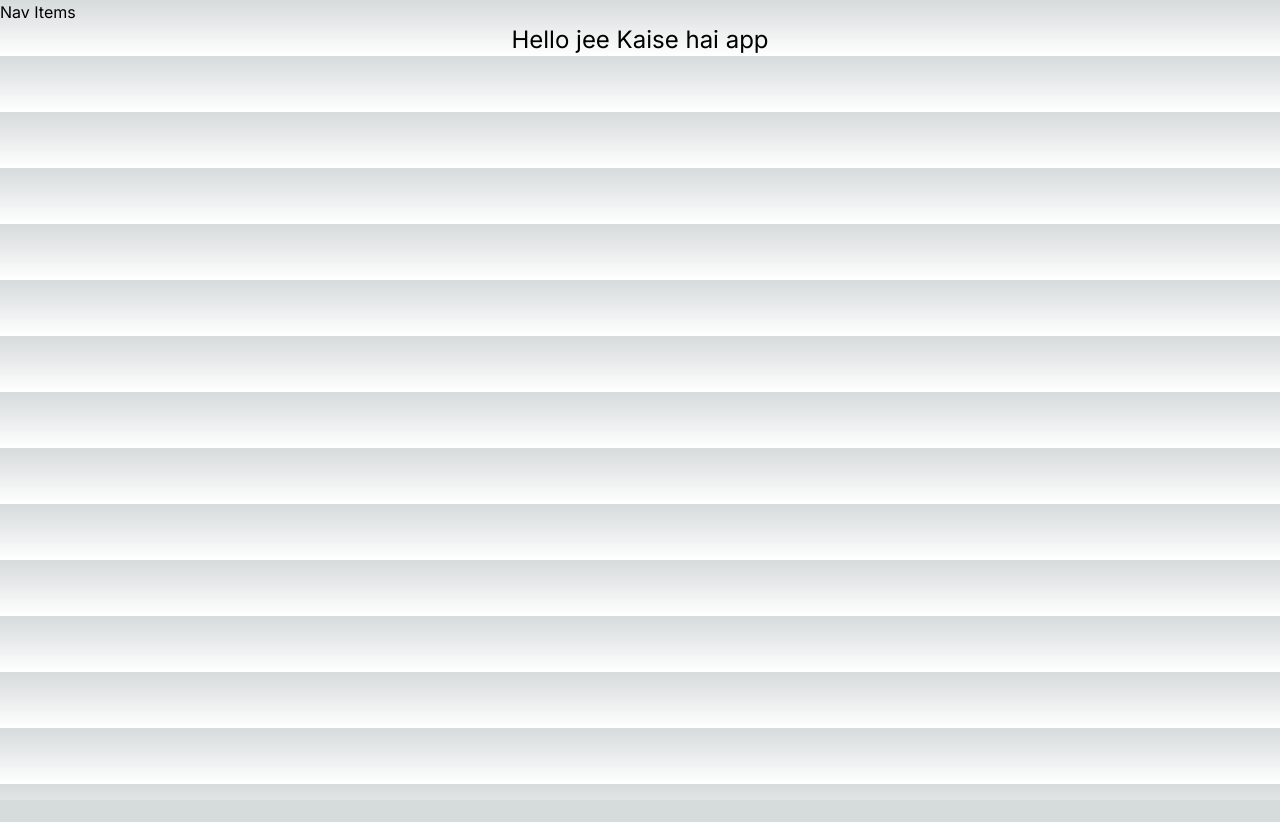
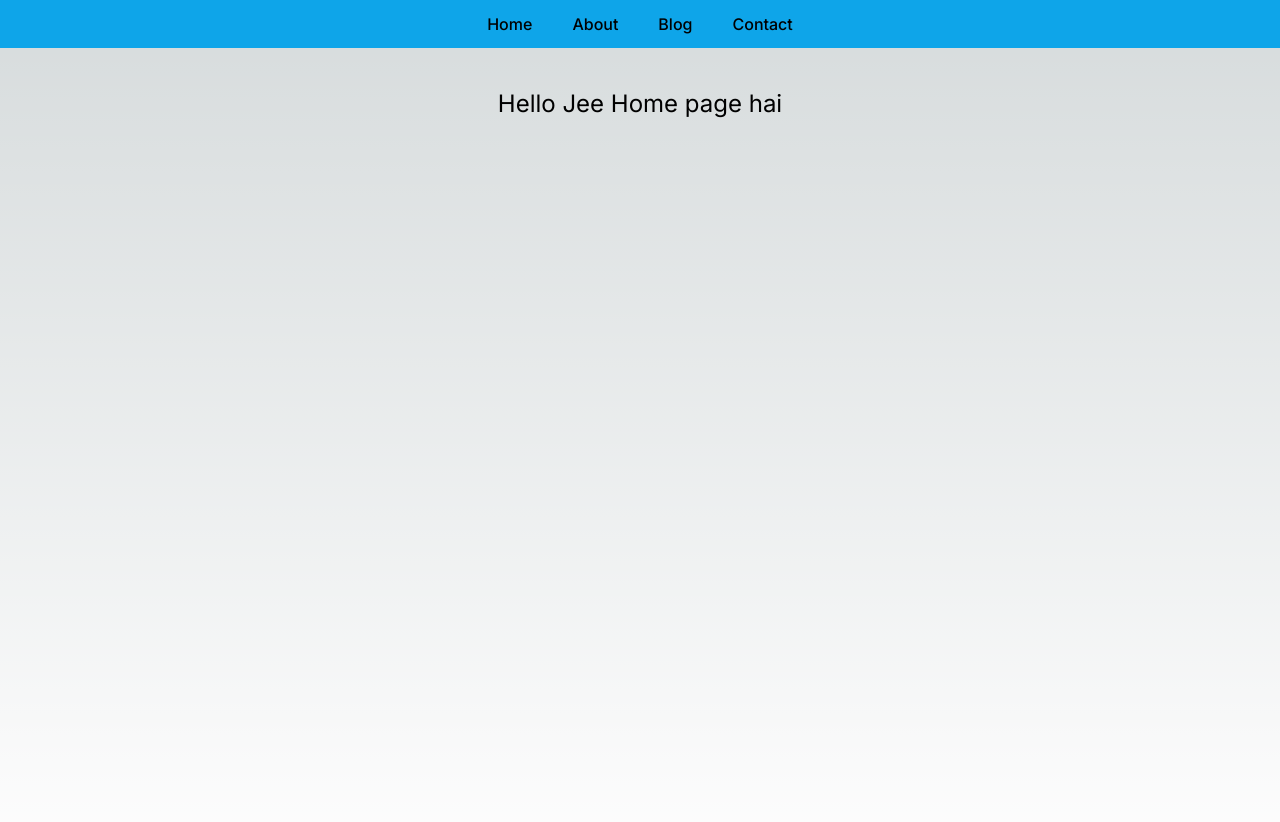
Before and after one commit to santosH7321/Nextjs, a Next.js app: page / in a window 1280 px wide. Shown: the top 822 px of the page. Before the commit the page ends 800 px from the top, so only its background shows below. Built offline with nearby package versions, Linux system fonts and the light colour scheme.

Commit message:
cssAdding

```diff
--- a/src/app/layout.tsx
+++ b/src/app/layout.tsx
@@ -17,7 +17,16 @@ export default function RootLayout({
   return (
     <html lang="en">
       <body className={inter.className}>
-        <h2>Nav Items</h2>
+        <div>
+          <div className="flex justify-center items-center p-3 font-medium bg-sky-500 ">
+            <ul className="flex justify-center items-center gap-10">
+              <a href="#">Home</a>
+              <a href="#">About</a>
+              <a href="#">Blog</a>
+              <a href="#">Contact</a>
+            </ul>
+          </div>
+        </div>
         {children}
       </body>
     </html>
--- a/src/app/page.tsx
+++ b/src/app/page.tsx
@@ -1,5 +1,7 @@
 export default function Home() {
   return (
-    <h1 className="text-2xl text-center">Hello jee Kaise hai app</h1>
+    <div className="w-full h-screen ">
+        <h1 className="text-2xl flex justify-center items-center mt-10">Hello Jee Home page hai</h1>
+    </div>
   );
 }
--- a/src/app/sky/santosh/page.tsx
+++ b/src/app/sky/santosh/page.tsx
@@ -1,8 +1,8 @@
 const SantoshPage = () => {
     return (
-        <>
+        <div>
             <h1 className="text-4xl font-bold text-center text-sky-600">Santosh ka page hai</h1>
-        </>
+        </div>
      );
 }
 
```
